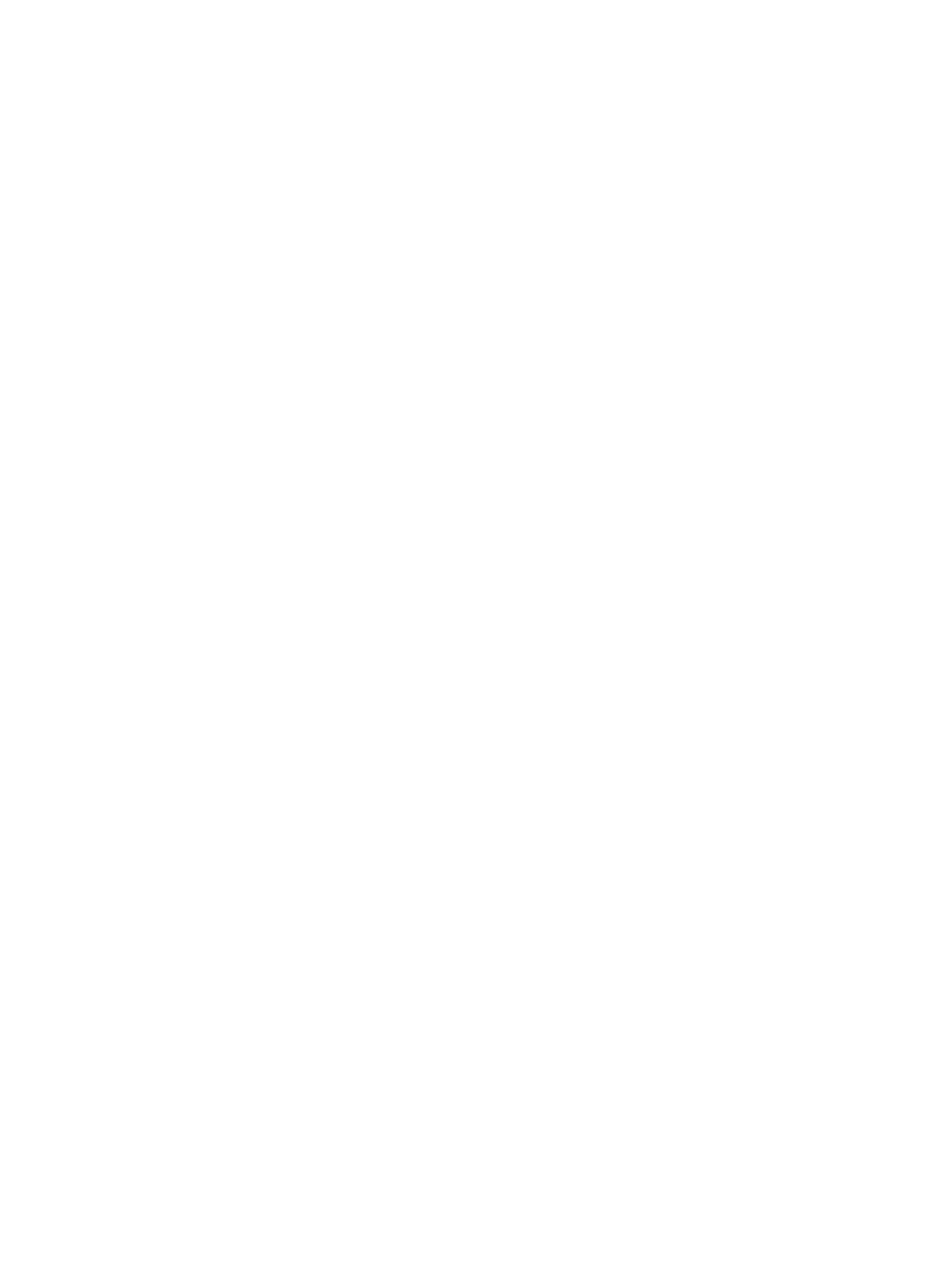
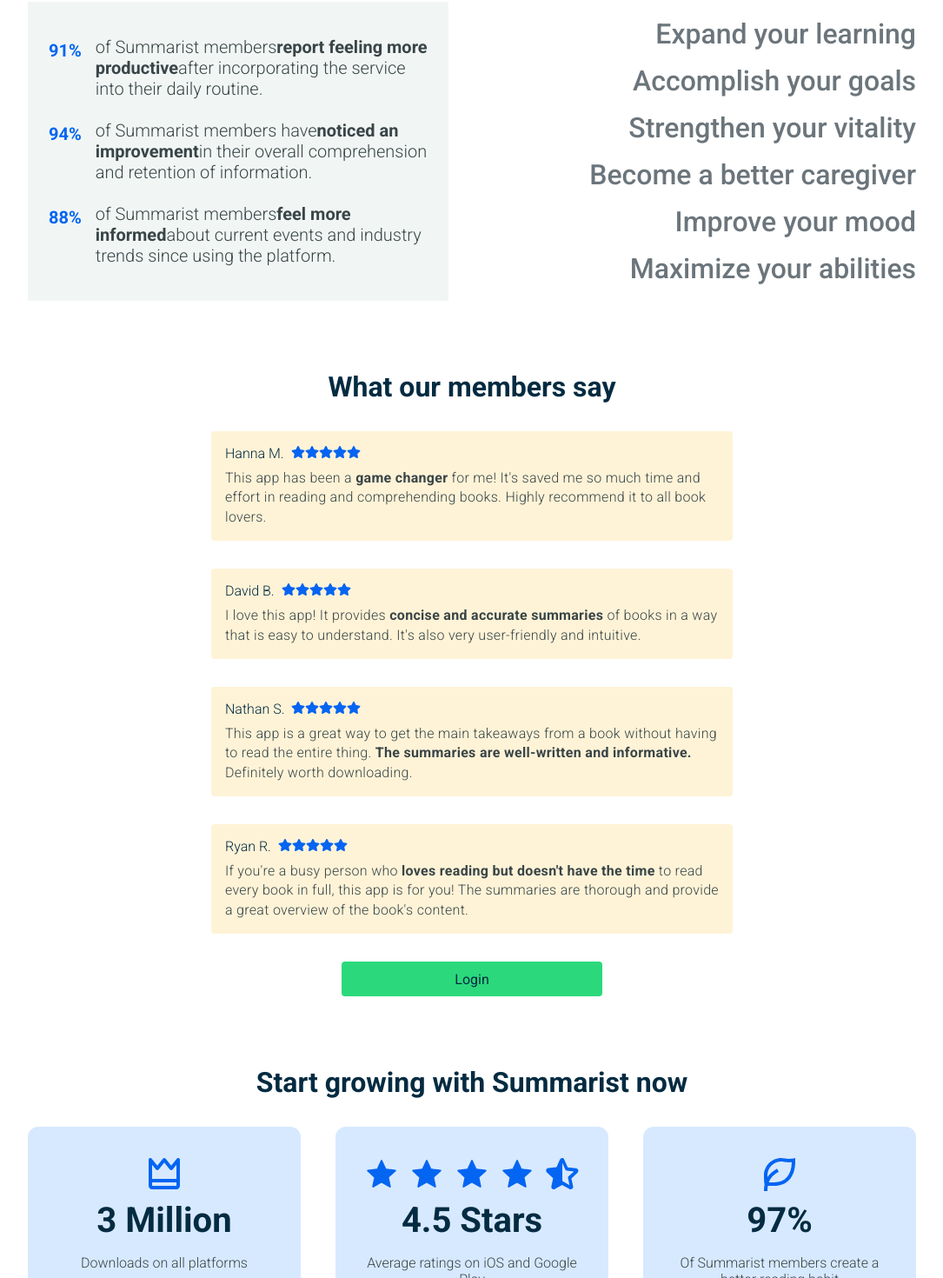
Before and after one commit to owlthinkabtit/advanceinternship2, a Next.js app: page / in a window 1280 px wide. Shown: the part 1378-2848 px from the top of the page at 87% size, without its empty margins (97-1182 px from the left). Before the commit the page ends 1244 px from the top, so only its background shows below. Built offline with nearby package versions, Linux system fonts and the light colour scheme.

Commit message:
Landing page is finished, tomorrow will be used for creating the routing pages and all the functionality that has been suggested for them.

```diff
--- /dev/null
+++ b/app/components/Numbers/page.js
@@ -0,0 +1,43 @@
+import { BiCrown } from "react-icons/bi";
+import { TiStarHalfOutline } from "react-icons/ti";
+import { TiStar } from "react-icons/ti";
+import { RiLeafLine } from "react-icons/ri";
+
+export default function Numbers() {
+  return (
+    <section id="numbers">
+      <div className="container">
+        <div className="row">
+          <div className="section__title">Start growing with Summarist now</div>
+          <div className="numbers__wrapper">
+            <div className="numbers">
+              <div className="numbers__icon">
+                <BiCrown />
+              </div>
+              <div className="numbers__title">3 Million</div>
+              <div className="numbers__sub--title">Downloads on all platforms</div>
+            </div>
+            <div className="numbers">
+              <div className="numbers__icon">
+                <TiStar />
+                <TiStar />
+                <TiStar />
+                <TiStar />
+                <TiStarHalfOutline />
+              </div>
+              <div className="numbers__title">4.5 Stars</div>
+              <div className="numbers__sub--title">Average ratings on iOS and Google Play</div>
+            </div>
+            <div className="numbers">
+              <div className="numbers__icon">
+                <RiLeafLine />
+              </div>
+              <div className="numbers__title">97%</div>
+              <div className="numbers__sub--title">Of Summarist members create a better reading habit</div>
+            </div>
+          </div>
+        </div>
+      </div>
+    </section>
+  )
+}
--- /dev/null
+++ b/app/components/Reviews/page.js
@@ -0,0 +1,78 @@
+import { FaStar } from "react-icons/fa"
+
+export default function Reviews() {
+  return (
+    <section id="reviews">
+      <div className="row">
+        <div className="container">
+          <div className="section__title">What our members say</div>
+          <div className="reviews__wrapper">
+            <div className="review">
+              <div className="review__header">
+                <div className="review__name">Hanna M.</div>
+                <div className="review__stars">
+                  <FaStar />
+                  <FaStar />
+                  <FaStar />
+                  <FaStar />
+                  <FaStar />
+                </div>
+              </div>
+              <div className="review__body">
+                This app has been a <b>game changer</b> for me! It's saved me so much time and effort in reading and comprehending books. Highly recommend it to all book lovers.
+              </div>
+            </div>
+            <div className="review">
+              <div className="review__header">
+                <div className="review__name">David B.</div>
+                <div className="review__stars">
+                  <FaStar />
+                  <FaStar />
+                  <FaStar />
+                  <FaStar />
+                  <FaStar />
+                </div>
+              </div>
+              <div className="review__body">
+                I love this app! It provides <b>concise and accurate summaries</b> of books in a way that is easy to understand. It's also very user-friendly and intuitive.
+              </div>
+            </div>
+            <div className="review">
+              <div className="review__header">
+                <div className="review__name">Nathan S.</div>
+                <div className="review__stars">
+                  <FaStar />
+                  <FaStar />
+                  <FaStar />
+                  <FaStar />
+                  <FaStar />
+                </div>
+              </div>
+              <div className="review__body">
+                This app is a great way to get the main takeaways from a book without having to read the entire thing. <b>The summaries are well-written and informative.</b> Definitely worth downloading.
+              </div>
+            </div>
+            <div className="review">
+              <div className="review__header">
+                <div className="review__name">Ryan R.</div>
+                <div className="review__stars">
+                  <FaStar />
+                  <FaStar />
+                  <FaStar />
+                  <FaStar />
+                  <FaStar />
+                </div>
+              </div>
+              <div className="review__body">
+                If you're a busy person who <b>loves reading but doesn't have the time</b> to read every book in full, this app is for you! The summaries are thorough and provide a great overview of the book's content.
+              </div>
+            </div>
+            <div className="reviews__btn--wrapper">
+              <button className="btn home__cta--btn">Login</button>
+            </div>
+          </div>
+        </div>
+      </div>
+    </section>
+  )
+}
--- a/app/components/Statistics/page.js
+++ b/app/components/Statistics/page.js
@@ -1,5 +1,7 @@
 export default function Statistics() {
   return (
+    <div className="container">
+      <div className="row">
         <div className="statistics__wrapper">
           <div className="statistics__content--header">
             <div className="statistics__heading">Enhance your knowledge</div>
@@ -36,5 +38,43 @@
             </div>
           </div>
         </div>
+        <div className="statistics__wrapper">
+          <div className="statistics__content--details statistics__content--details-second">
+            <div className="statistics__data">
+              <div className="statistics__data--number">91%</div>
+              <div className="statistics__data--title">
+                of Summarist members
+                <b>report feeling more productive</b>
+                after incorporating the service into their daily routine.
+              </div>
+            </div>
+            <div className="statistics__data">
+              <div className="statistics__data--number">94%</div>
+              <div className="statistics__data--title">
+                of Summarist members have
+                <b>noticed an improvement</b>
+                in their overall comprehension and retention of information.
+              </div>
+            </div>
+            <div className="statistics__data">
+              <div className="statistics__data--number">88%</div>
+              <div className="statistics__data--title">
+                of Summarist members
+                <b>feel more informed</b>
+                about current events and industry trends since using the platform.
+              </div>
+            </div>
+          </div>
+          <div className="statistics__content--header statistics__content--header-second">
+            <div className="statistics__heading">Expand your learning</div>
+            <div className="statistics__heading">Accomplish your goals</div>
+            <div className="statistics__heading">Strengthen your vitality</div>
+            <div className="statistics__heading">Become a better caregiver</div>
+            <div className="statistics__heading">Improve your mood</div>
+            <div className="statistics__heading">Maximize your abilities</div>
+          </div>
+        </div>
+      </div>
+    </div>
   )
 }
--- a/app/page.js
+++ b/app/page.js
@@ -4,6 +4,8 @@
 import Landing from "./components/Landing/page";
 import Features from "./components/Features/page";
 import Statistics from "./components/Statistics/page";
+import Reviews from "./components/Reviews/page";
+import Numbers from "./components/Numbers/page";
 
 export default function Home() {
   return (
@@ -14,6 +16,8 @@
           <Landing />
           <Features />
           <Statistics />
+          <Reviews />
+          <Numbers />
         </div>
       </div>
     </body>
```
Lines whose indentation alone changed are shown as unchanged.
